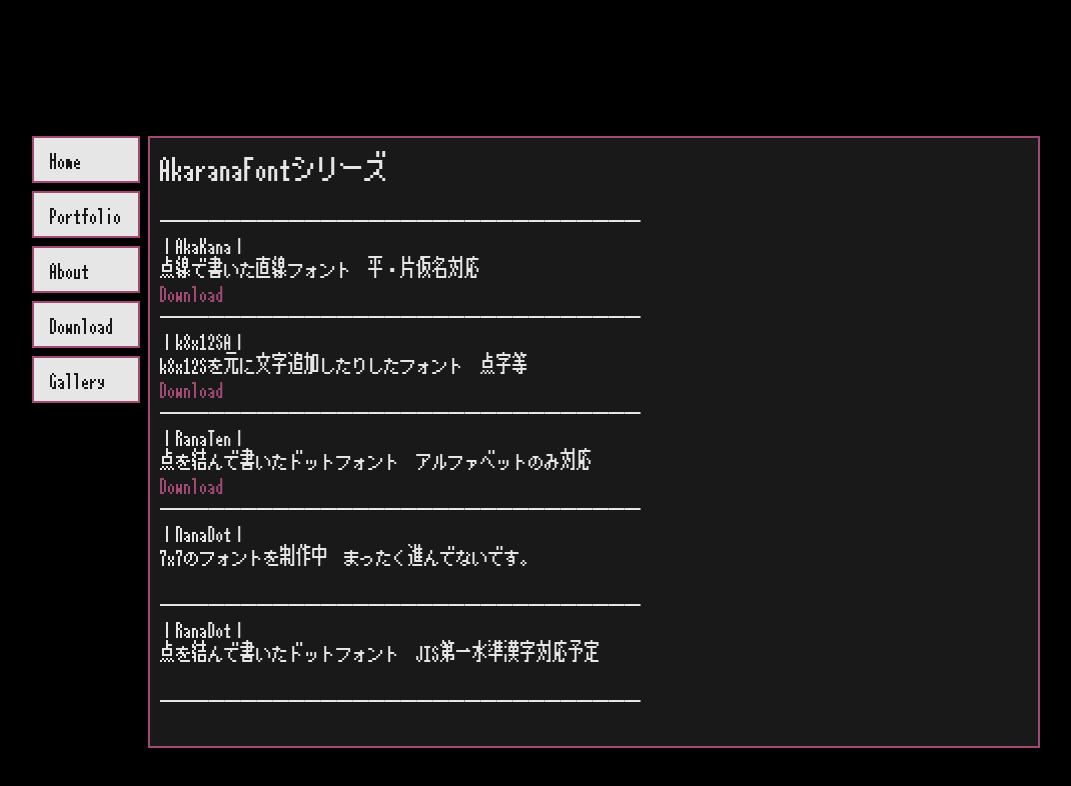
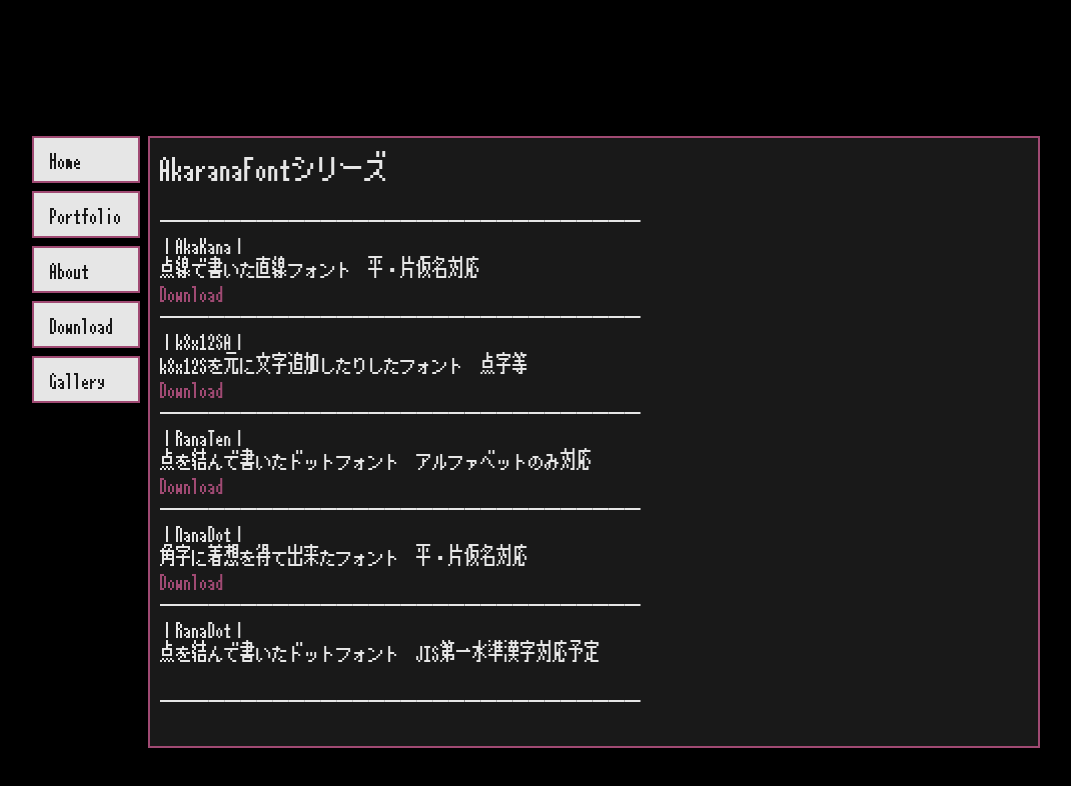
Before and after one commit to Akarana1295/akarana, a plain HTML site: page download.html in a window 1280 px wide. Shown: the whole page, without its empty margins (104-1175 px from the left). Drawn offline with Linux system fonts and the light colour scheme.

Commit message:
Update download.html

```diff
--- a/download.html
+++ b/download.html
@@ -46,8 +46,8 @@
             <a class="download" href="files/RanaTen.ttf">Download</a><br>
             ──────────────────────────────<br>
             ｜NanaDot｜<br>
-            7x7のフォントを制作中　まったく進んでないです。<br>
-            <br>
+            角字に着想を得て出来たフォント　平・片仮名対応<br>
+            <a class="download" href="files/NanaDot.ttf">Download</a><br>
             ──────────────────────────────<br>
             ｜RanaDot｜<br>
             点を結んで書いたドットフォント　JIS第一水準漢字対応予定<br>
```
